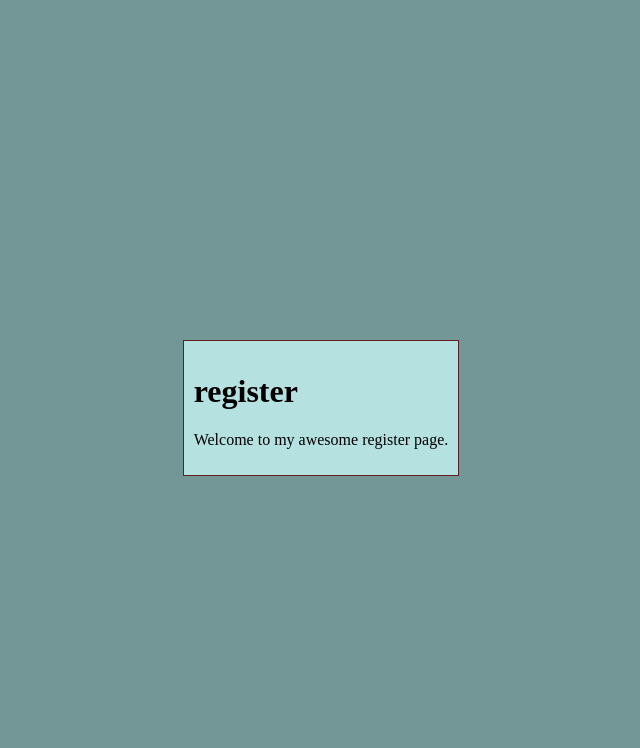
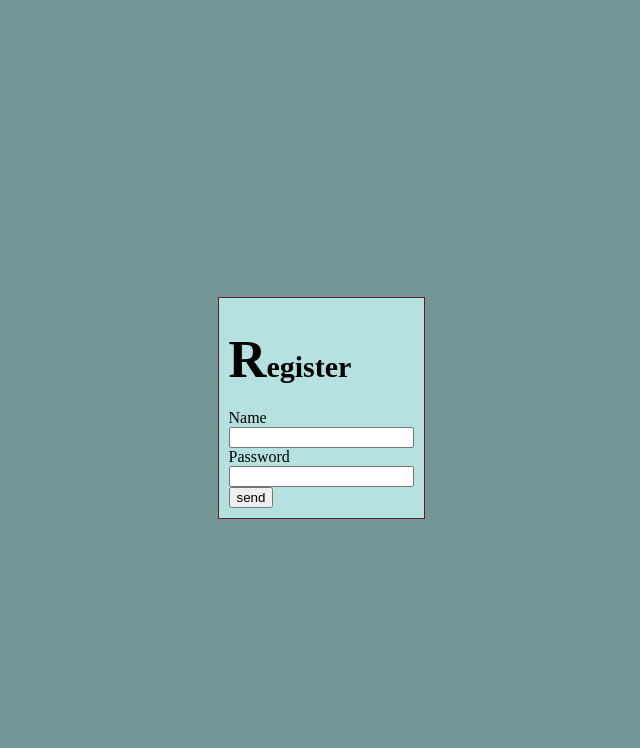
Before and after one commit to Davidddd678/david.skibidi.pt, a Flask app: page /register in a window 1280 px wide. Shown: the top 748 px of the page, without its empty margins (319-959 px from the left). Run offline with Flask 3, Linux system fonts and the light colour scheme.

Commit message:
pages created

```diff
--- a/app.py
+++ b/app.py
@@ -1,4 +1,4 @@
-from flask import Flask, render_template
+from flask import Flask, render_template, request
 
 app = Flask(__name__)
 
@@ -9,13 +9,27 @@ pages =['home', 'login', 'register', 'play']
 def home():
     return render_template("index.html", pages=pages)
 
-@app.route('/login')
+@app.route('/login', methods=['GET','POST'])
 def login():
-    return render_template("login.html", pages=pages)
+    if request.method == 'POST':
+        name = request.form['name']
+        password = request.form['password']
 
-@app.route('/register')
+        print(name, password)
+        return "Conteudo enviado!"
+    else:
+        return render_template("login.html", pages=pages)
+
+@app.route('/register', methods =['GET','POST'])
 def register():
-    return render_template("register.html", pages=pages)
+    if request.method =='POST':
+        name = request.form['name']
+        password = request.form ['password']
+
+        print(name,password)
+        return "Conteudo enviado!"
+    else:
+        return render_template("register.html", pages=pages)
 
 @app.route('/play')
 def play():
--- a/templates/base.form.html
+++ b/templates/base.form.html
@@ -13,6 +13,22 @@
             background-color: #739797;
 
         }
+
+        h1 {
+            font-size: 30px
+        }
+        h1::first-letter {
+          font-size: 175%;
+          font-weight: bold;
+        }
+
+
+        p::first-letter {
+          font-size: 150%;
+          font-weight: bold;
+          color: #000000;
+        }
+
         .content
         {
             border: 1px solid #611e1e;
--- a/templates/base.html
+++ b/templates/base.html
@@ -8,7 +8,7 @@
 
     <div>
         {% for page in pages %}
-            <a href="{{ page }}"></a>
+            <a href="{{ page }}"> "{{ page }}" </a>
         {% endfor %}
     </div>
     <div id="content">
--- a/templates/register.html
+++ b/templates/register.html
@@ -1,8 +1,19 @@
 {% extends "base.form.html" %}
 {% block title %}register{% endblock %}
 {% block content %}
-    <h1>register</h1>
-    <p class="important">
-      Welcome to my awesome register page.
-    </p>
+    <h1>Register</h1>
+    <form method="POST" actions="/register">
+
+        <div>
+            <label for="name">Name</label><br>
+            <input type="text" id="name" name="name">
+        </div>
+
+        <div>
+            <label for="password"> Password</label><br>
+            <input type="password" id="password" name="password">
+        </div>
+
+        <input type="submit" value="send">
+    </form>
 {% endblock %}
```
Also changed, not shown: templates/login.html (+23 -1 lines), templates/play.html (+53 -5 lines).
